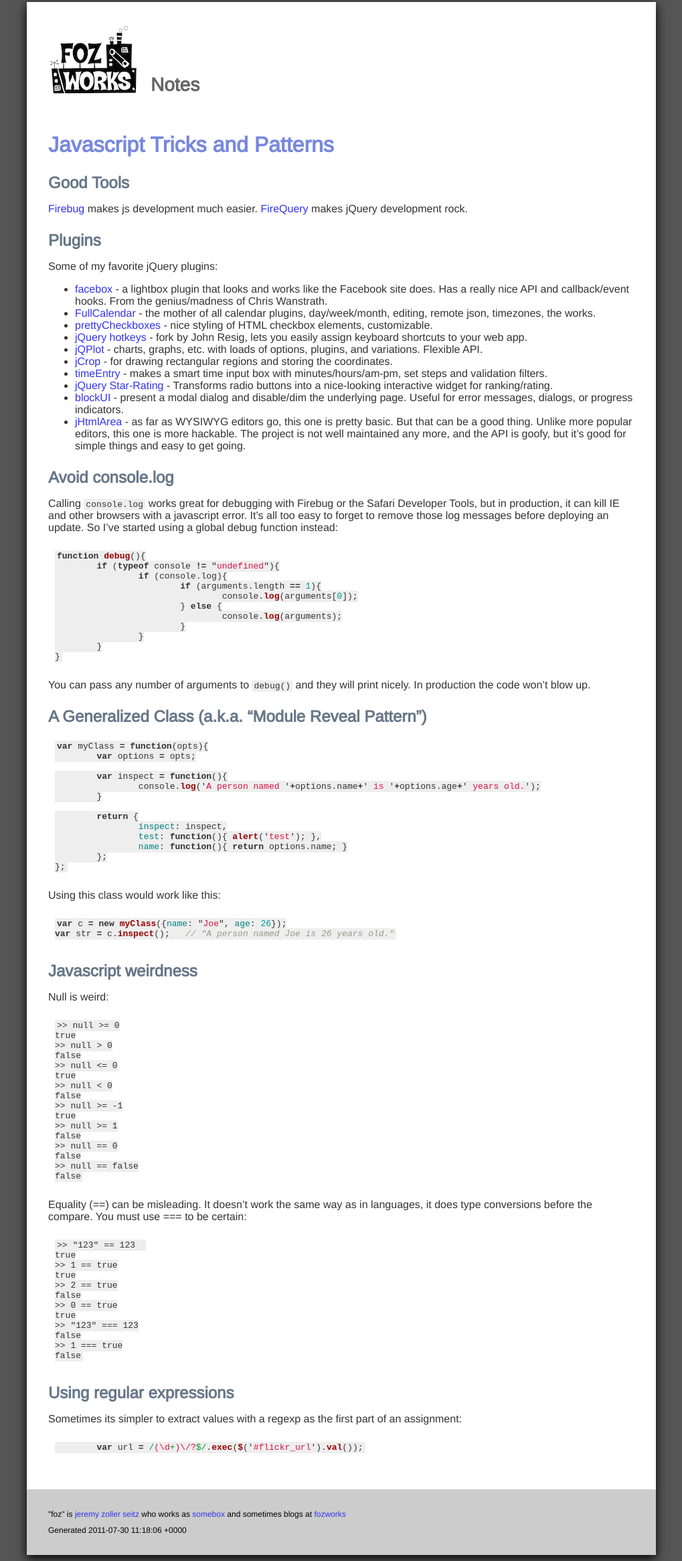
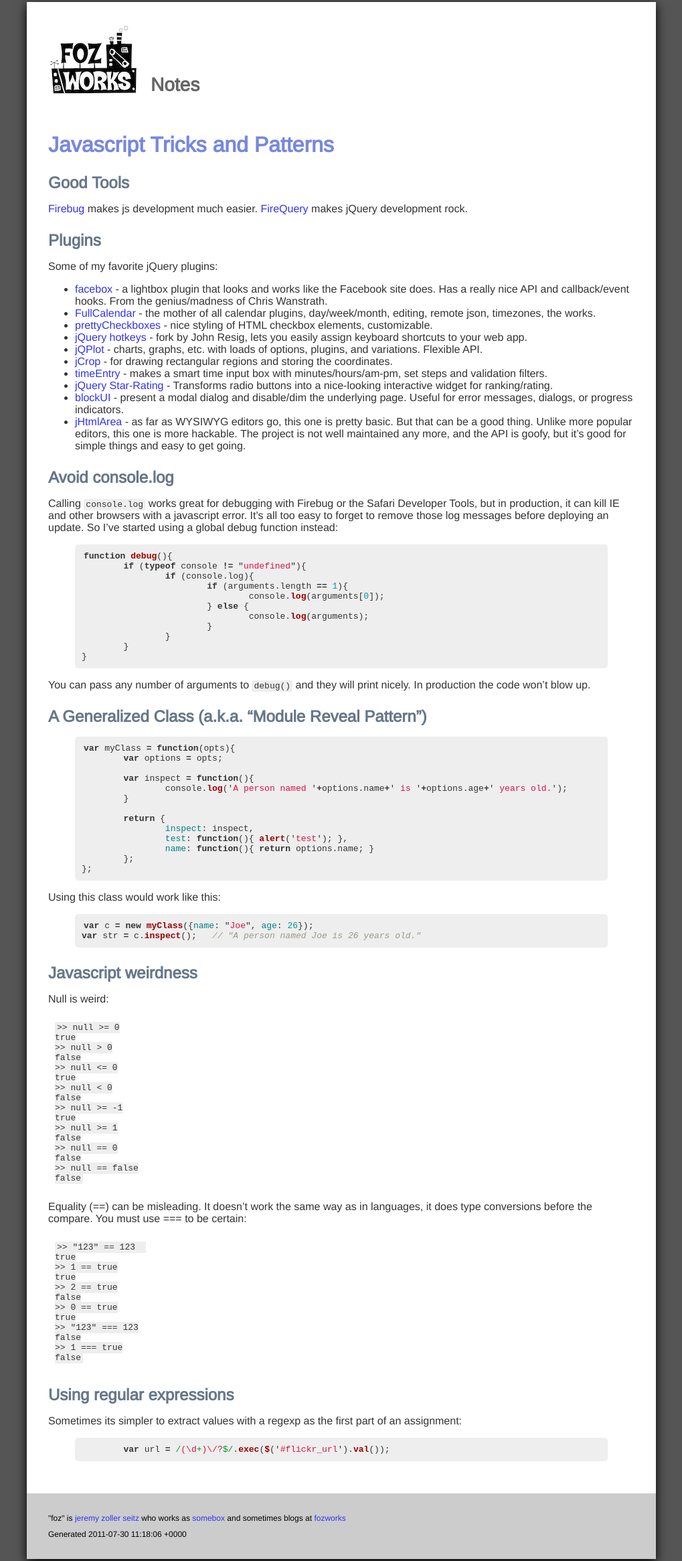
Before and after one commit to foz/foz.github.com, a Jekyll site: the page built from javascript-notes.md, in a window 1280 px wide. Shown: the whole page at 67% size, without its empty margins (130-1149 px from the left). Built offline with Jekyll 4.4.1, drawn with Linux system fonts in a browser that asks for light colours; Markdown is read by kramdown in place of the engine named in the settings.

Commit message:
change syntax processing directives back to jekyll-compatible ones, since github markup doenst seem to work

````diff
--- a/javascript-notes.md
+++ b/javascript-notes.md
@@ -29,7 +29,7 @@ Some of my favorite jQuery plugins:
 
 Calling `console.log` works great for debugging with Firebug or the Safari Developer Tools, but in production, it can kill IE and other browsers with a javascript error. It's all too easy to forget to remove those log messages before deploying an update. So I've started using a global debug function instead:
 
-```js
+{% highlight js %}
 function debug(){
 	if (typeof console != "undefined"){
 		if (console.log){
@@ -41,13 +41,13 @@ function debug(){
 		}
 	}
 }
-```
+{% endhighlight %}
 
 You can pass any number of arguments to `debug()` and they will print nicely. In production the code won't blow up.
 
 ## A Generalized Class (a.k.a. "Module Reveal Pattern")
 
-```js
+{% highlight js %}
 var myClass = function(opts){
 	var options = opts;
 
@@ -61,13 +61,13 @@ var myClass = function(opts){
 		name: function(){ return options.name; }
 	};
 };
-```
+{% endhighlight %}
 
 Using this class would work like this:
-```js
+{% highlight js %}
 var c = new myClass({name: "Joe", age: 26});
 var str = c.inspect();   // "A person named Joe is 26 years old."
-```
+{% endhighlight %}
 
 ## Javascript weirdness
 
@@ -109,6 +109,6 @@ Equality (==) can be misleading. It doesn't work the same way as in languages, i
 
 Sometimes its simpler to extract values with a regexp as the first part of an assignment:
 
-```js
+{% highlight js %}
 	var url = /(\d+)\/?$/.exec($('#flickr_url').val());
-```
+{% endhighlight %}
````
Also changed, not shown: debian-rails-setup.md (+8 -8 lines).
